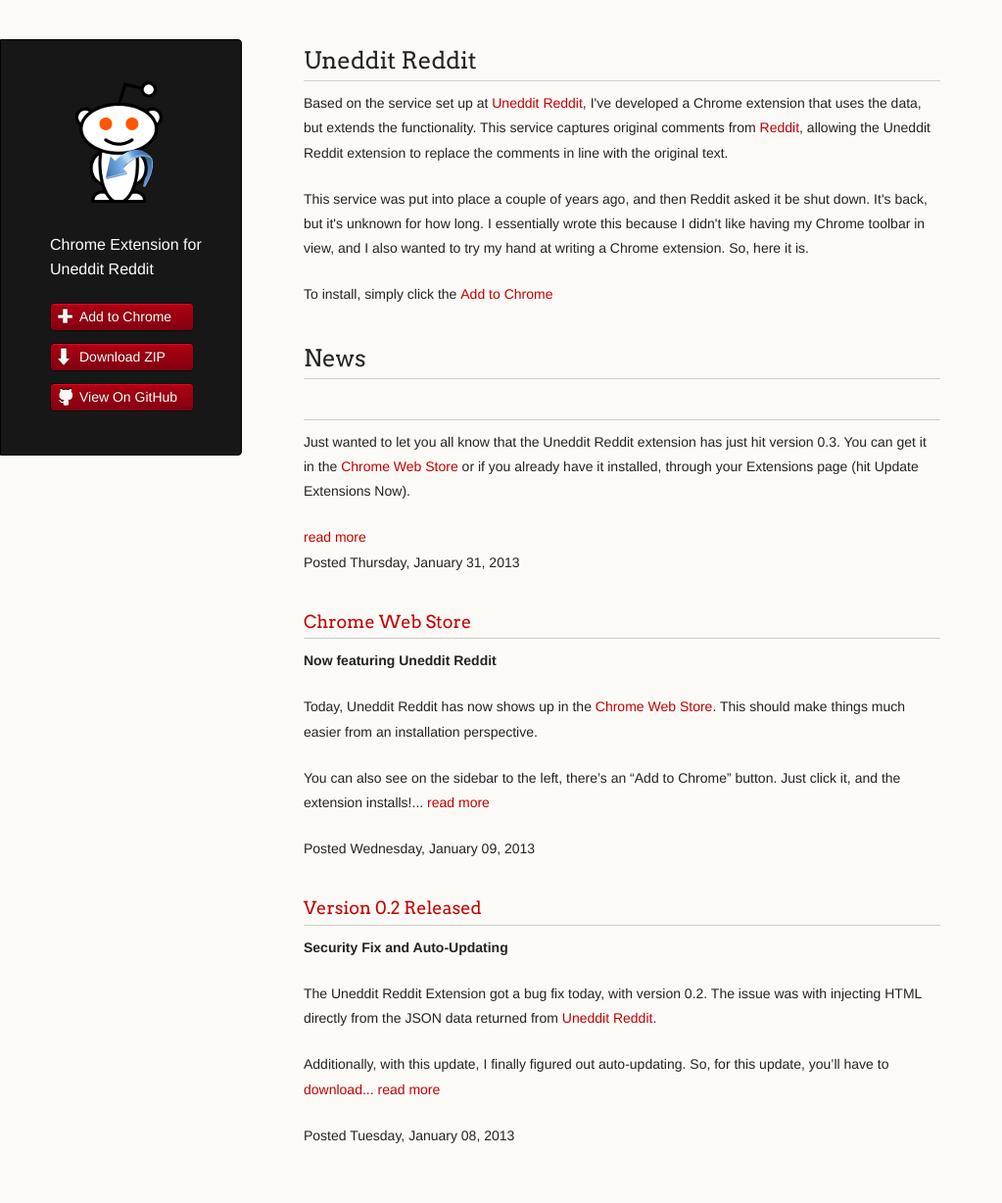
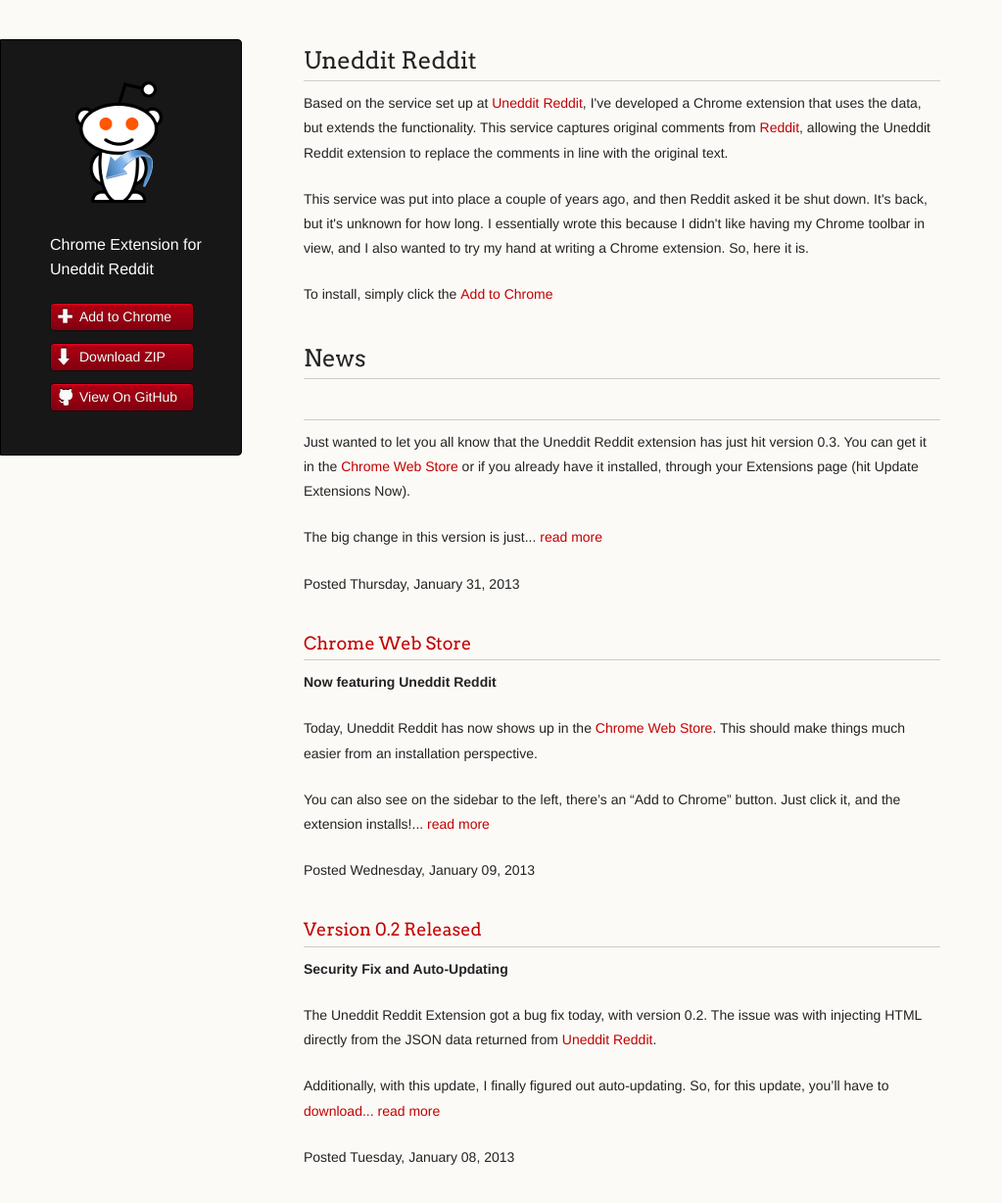
Before and after one commit to meandthewallaby/UnedditExtension, a Jekyll site: the page built from index.html, in a window 1280 px wide and 1244 px high. Shown: the top 1228 px of the window at 98% size, without its empty margins (0-1023 px from the left). Built offline with Jekyll 4.4.1, drawn with Linux system fonts in a browser that asks for light colours; Markdown is read by kramdown in place of the engine named in the settings; the list of posts is cut into pages by our own code.

Commit message:
Added version 0.3 announcement post

```diff
--- a/_posts/2013-01-31-version-0.3-error-messages.markdown
+++ b/_posts/2013-01-31-version-0.3-error-messages.markdown
@@ -3,3 +3,5 @@
 title: Version 0.3 Released: Error Messages!
 ---
 Just wanted to let you all know that the Uneddit Reddit extension has just hit version 0.3. You can get it in the [Chrome Web Store](https://chrome.google.com/webstore/detail/uneddit-reddit/akibhpdlinfcelalimeibjcdolmfifel/related) or if you already have it installed, through your Extensions page (hit Update Extensions Now).
+
+The big change in this version is just the placement of error messages, just to let you know that it tried to find a comment but couldn't.
```
